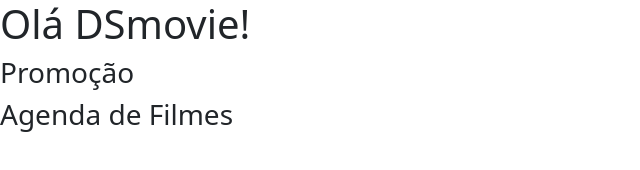
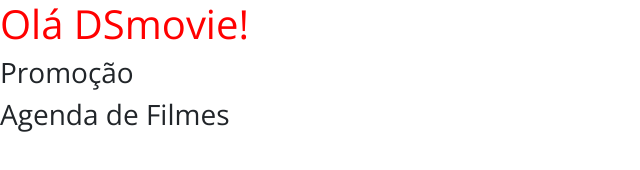
Before and after one commit to VictorTanaka98/dsmovie, a plain HTML site: page DSMOVIE/index.html in a window 1280 px wide. Shown: the whole page, without its empty margins (0-640 px from the left). Drawn offline with nearby package versions, Linux system fonts and the light colour scheme.

Commit message:
Google Fontes

```diff
--- /dev/null
+++ b/DSMOVIE/css/style.css
@@ -0,0 +1,8 @@
+@import url('https://fonts.googleapis.com/css2?family=Open+Sans:wght@400;700&display=swap');
+
+*{
+    font-family: 'Open Sans', sans-serif;
+}
+h1{
+    color: red;
+}
--- a/DSMOVIE/index.html
+++ b/DSMOVIE/index.html
@@ -5,6 +5,8 @@
     <meta http-equiv="X-UA-Compatible" content="IE=edge">
     <meta name="viewport" content="width=device-width, initial-scale=1.0">
     <title>Projetos DSmovie</title>
+
+    <link rel="stylesheet" href="css/style.css">
 
     <link href="https://cdn.jsdelivr.net/npm/bootstrap@5.1.3/dist/css/bootstrap.min.css" rel="stylesheet" integrity="sha384-1BmE4kWBq78iYhFldvKuhfTAU6auU8tT94WrHftjDbrCEXSU1oBoqyl2QvZ6jIW3" crossorigin="anonymous">
 
```
